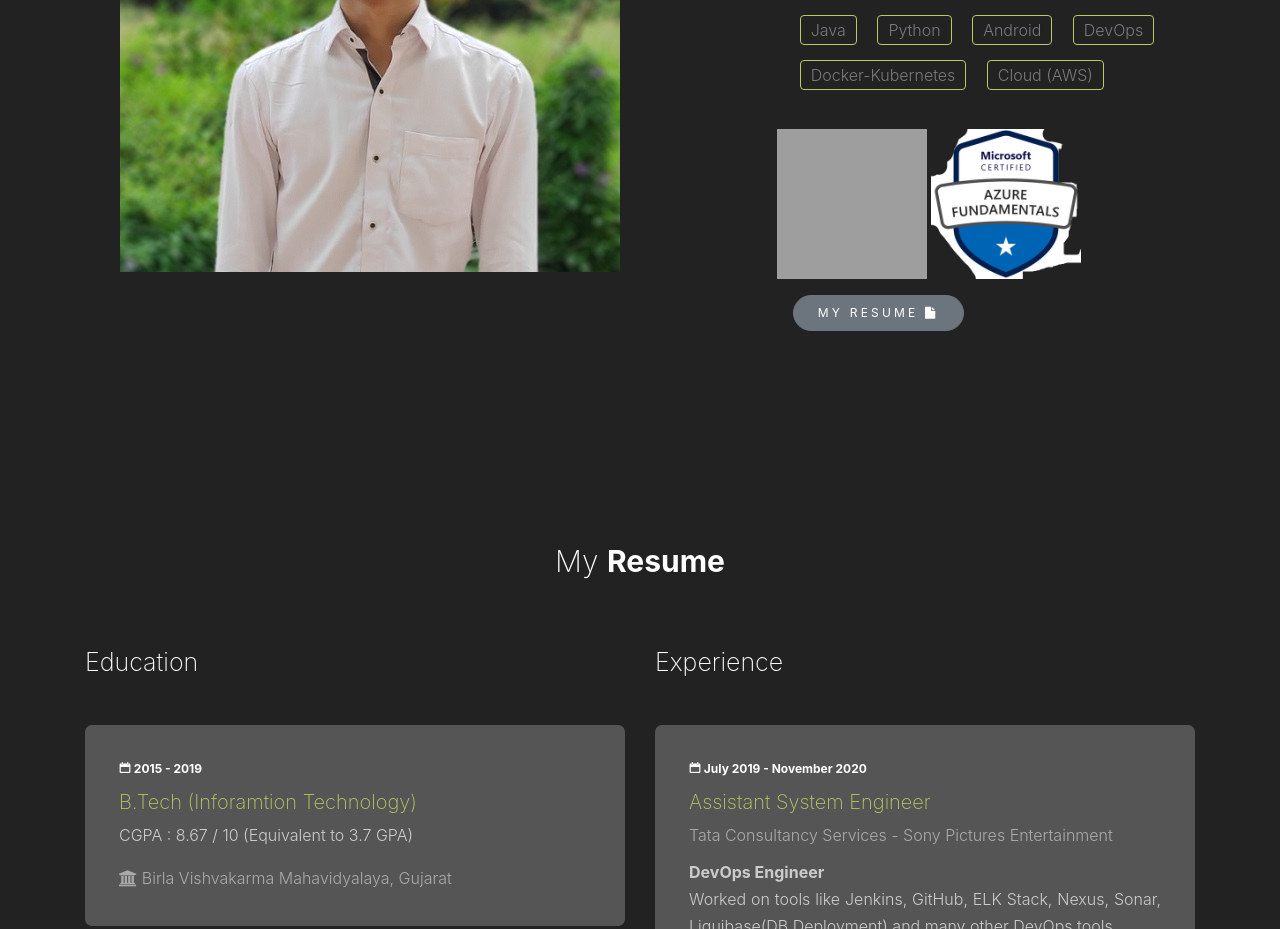
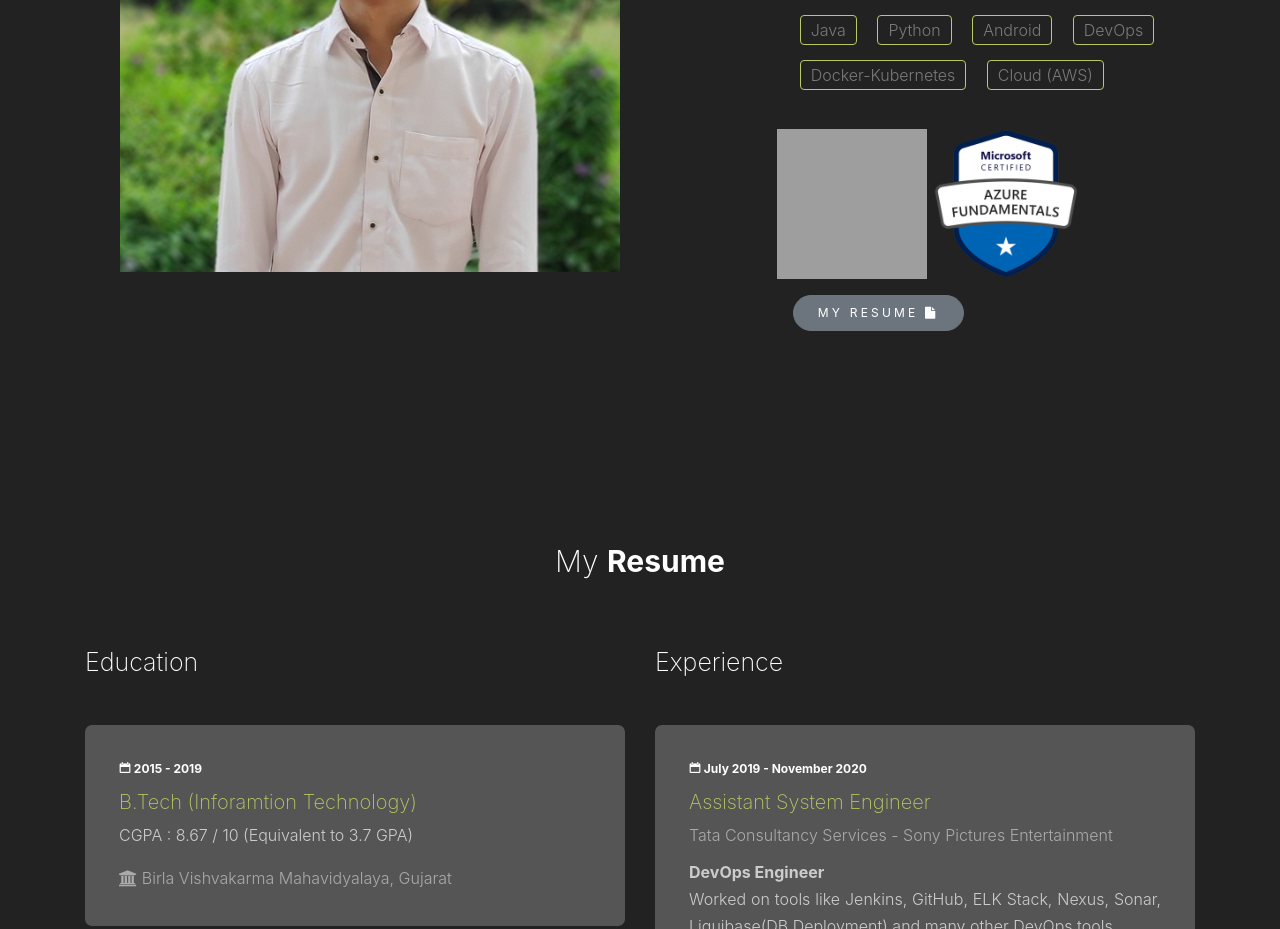
Before and after one commit to SUMIT0733/Portfolio, a plain HTML site: page index.html in a window 1280 px wide. Shown: the part 1203-2132 px from the top of the page. Drawn offline with nearby package versions, Linux system fonts and the light colour scheme; grey boxes are pictures that could not be loaded; files whose address does not match are found by name.

Commit message:
Azure image update

```diff
--- a/index.html
+++ b/index.html
@@ -125,7 +125,7 @@
                     style="height:150px; width:150px; margin-top: 16px;">
               </a>
               <a href="https://www.youracclaim.com/badges/68b63215-661e-4a0f-b50c-7b6217740315/public_url" target="_blank">
-                <img src="images/azure-fundamentals.png"
+                <img src="images/azure-fundamentals (2).png"
                     alt="Azure fundamentals" class="img-fluid"
                     style="height:150px; width:150px; margin-top: 16px;">
               </a>
```
Also changed, not shown: images/azure-fundamentals (2).png (added), images/azure-fundamentals.png (deleted).
